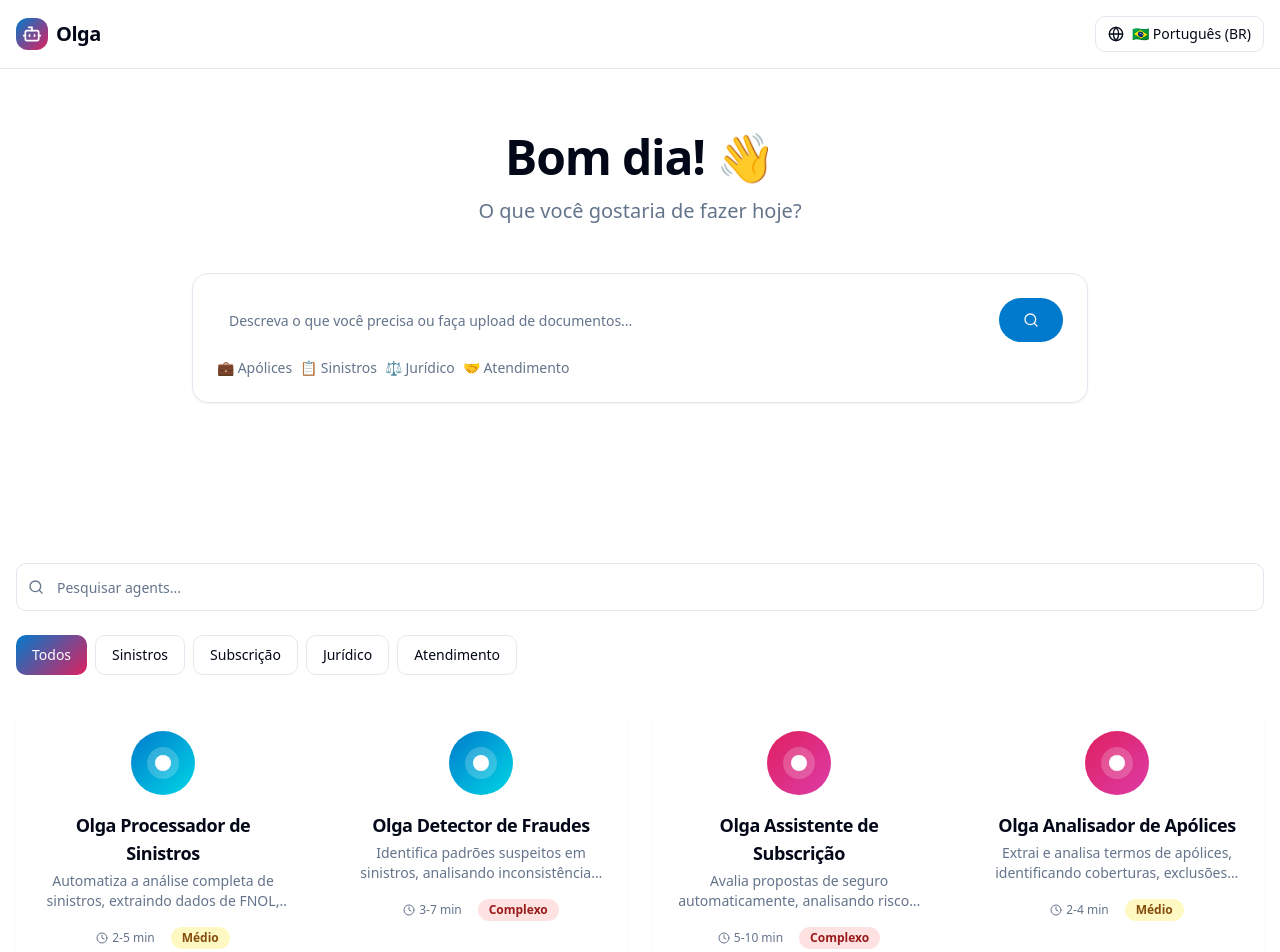
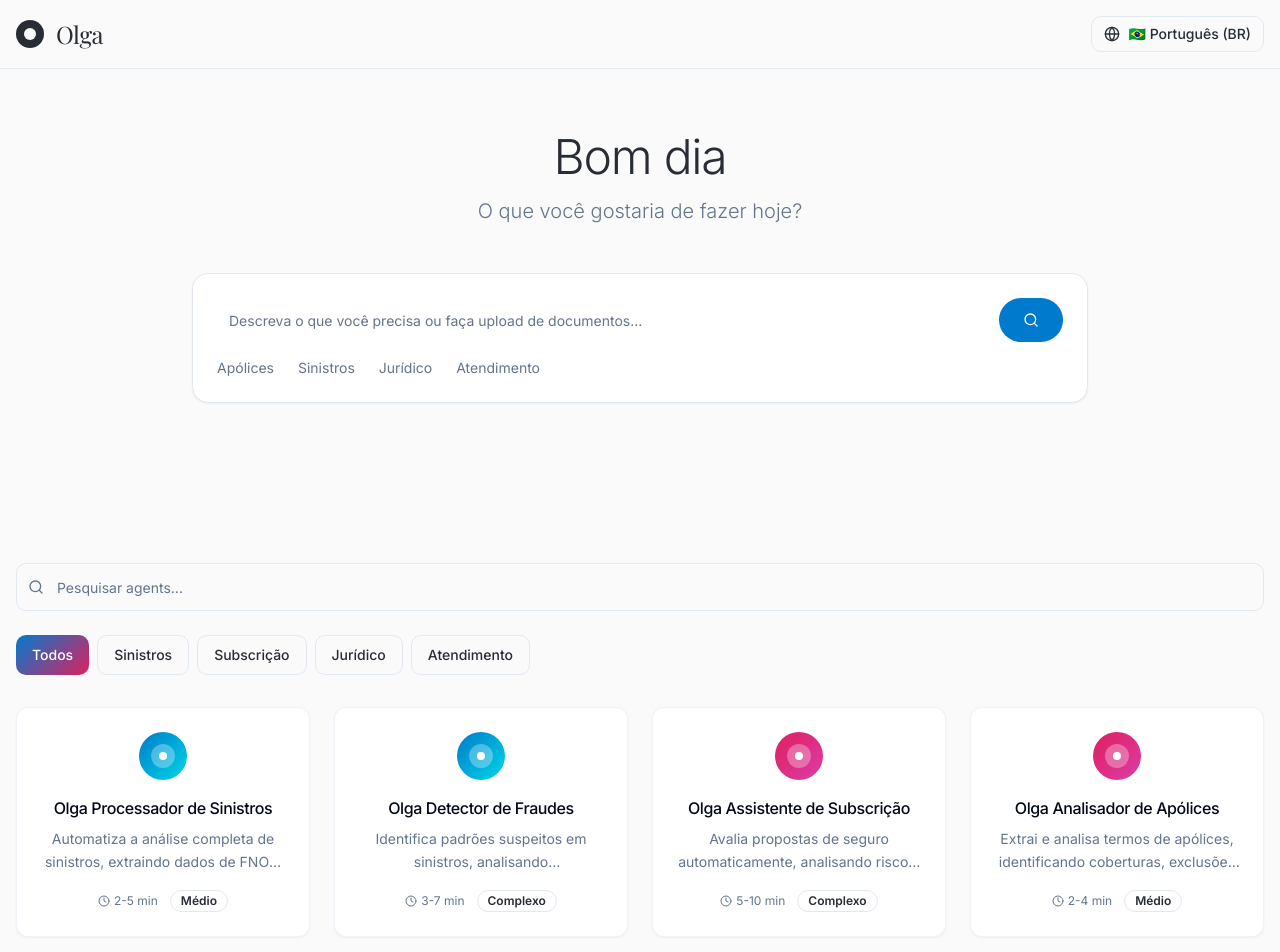
Before and after one commit to Arthur-Musa/vision-agent-recreation, a React (Vite) app: page / in a window 1280 px wide. Shown: the top 952 px of the page. Built offline with nearby package versions, Linux system fonts and the light colour scheme.

Commit message:
Refactor: Apply V7Labs visual design
Update the UI to match V7Labs' aesthetic, using the Olga logo and branding, with a clear background and a minimalist style.

```diff
--- a/index.html
+++ b/index.html
@@ -3,17 +3,20 @@
   <head>
     <meta charset="UTF-8" />
     <meta name="viewport" content="width=device-width, initial-scale=1.0" />
-    <title>vision-agent-recreation</title>
-    <meta name="description" content="Lovable Generated Project" />
-    <meta name="author" content="Lovable" />
+    <link rel="preconnect" href="https://fonts.googleapis.com">
+    <link rel="preconnect" href="https://fonts.gstatic.com" crossorigin>
+    <link href="https://fonts.googleapis.com/css2?family=Inter:wght@300;400;500;600;700&family=Playfair+Display:wght@400;500;600;700&display=swap" rel="stylesheet">
+    <title>Olga - AI Insurance Platform</title>
+    <meta name="description" content="AI-powered insurance automation platform" />
+    <meta name="author" content="Olga" />
 
-    <meta property="og:title" content="vision-agent-recreation" />
-    <meta property="og:description" content="Lovable Generated Project" />
+    <meta property="og:title" content="Olga - AI Insurance Platform" />
+    <meta property="og:description" content="AI-powered insurance automation platform" />
     <meta property="og:type" content="website" />
     <meta property="og:image" content="https://lovable.dev/opengraph-image-p98pqg.png" />
 
     <meta name="twitter:card" content="summary_large_image" />
-    <meta name="twitter:site" content="@lovable_dev" />
+    <meta name="twitter:site" content="@olga_ai" />
     <meta name="twitter:image" content="https://lovable.dev/opengraph-image-p98pqg.png" />
   </head>
 
--- a/src/components/AgentCard.tsx
+++ b/src/components/AgentCard.tsx
@@ -27,36 +27,39 @@ export const AgentCard = ({ agent, onSelect }: AgentCardProps) => {
   };
 
   return (
-    <Card className="group cursor-pointer hover:shadow-lg transition-all duration-300 border-0 bg-card/50 backdrop-blur">
+    <Card
+      className="group cursor-pointer hover:shadow-lg transition-all duration-300 border border-border/50 bg-card hover:bg-card/80"
+      onClick={() => onSelect(agent)}
+    >
       <CardContent className="p-6">
         <div className="flex flex-col items-center text-center space-y-4">
-          {/* Circular gradient icon like V7Labs */}
+          {/* Minimalist gradient icon inspired by V7Labs */}
           <div className={cn(
-            "w-16 h-16 rounded-full flex items-center justify-center",
+            "w-12 h-12 rounded-full flex items-center justify-center",
             `gradient-${agent.category}`
           )}>
-            <div className="w-8 h-8 bg-white/20 rounded-full flex items-center justify-center">
-              <div className="w-4 h-4 bg-white rounded-full"></div>
+            <div className="w-6 h-6 bg-white/30 rounded-full flex items-center justify-center">
+              <div className="w-2 h-2 bg-white rounded-full"></div>
             </div>
           </div>
 
           {/* Agent name */}
           <div>
-            <h3 className="font-semibold text-lg mb-1">{t(agent.name)}</h3>
-            <p className="text-sm text-muted-foreground line-clamp-2">
+            <h3 className="font-medium text-base mb-2">{t(agent.name)}</h3>
+            <p className="text-sm text-muted-foreground line-clamp-2 leading-relaxed">
               {t(agent.description)}
             </p>
           </div>
 
-          {/* Meta info */}
-          <div className="flex items-center gap-4 text-xs text-muted-foreground">
+          {/* Meta info - simplified */}
+          <div className="flex items-center gap-3 text-xs text-muted-foreground">
             <div className="flex items-center gap-1">
               <Clock className="h-3 w-3" />
               <span>{agent.estimatedTime}</span>
             </div>
             <Badge
-              variant="secondary"
-              className={cn("text-xs", complexityColors[agent.complexityLevel])}
+              variant="outline"
+              className="text-xs border-current/20"
             >
               {t(complexityLabels[agent.complexityLevel])}
             </Badge>
--- a/src/index.css
+++ b/src/index.css
@@ -6,9 +6,9 @@
 
 @layer base {
   :root {
-    /* Base Colors */
-    --background: 0 0% 100%;
-    --foreground: 222.2 84% 4.9%;
+    /* Base Colors - Clean minimal background */
+    --background: 0 0% 98%;
+    --foreground: 220 13% 18%;
 
     --card: 0 0% 100%;
     --card-foreground: 222.2 84% 4.9%;
@@ -126,10 +126,18 @@
 
   body {
     @apply bg-background text-foreground font-sans antialiased;
+    font-family: 'Inter', system-ui, -apple-system, sans-serif;
   }
 
   h1, h2, h3, h4, h5, h6 {
     @apply font-semibold tracking-tight;
+    font-family: 'Inter', system-ui, -apple-system, sans-serif;
+  }
+
+  .olga-logo {
+    font-family: 'Playfair Display', serif;
+    font-weight: 400;
+    letter-spacing: -0.02em;
   }
 }
 
--- a/src/pages/Index.tsx
+++ b/src/pages/Index.tsx
@@ -76,11 +76,11 @@ const Index = () => {
       <header className="border-b bg-background/95 backdrop-blur supports-[backdrop-filter]:bg-background/60 sticky top-0 z-50">
         <div className="container mx-auto px-4 py-4">
           <div className="flex items-center justify-between">
-            <div className="flex items-center space-x-2">
-              <div className="w-8 h-8 gradient-hero rounded-lg flex items-center justify-center">
-                <Bot className="h-5 w-5 text-white" />
+            <div className="flex items-center space-x-3">
+              <div className="w-7 h-7 bg-foreground rounded-full flex items-center justify-center">
+                <div className="w-3 h-3 bg-background rounded-full"></div>
               </div>
-              <h1 className="text-xl font-bold">Olga</h1>
+              <h1 className="text-2xl olga-logo text-foreground">Olga</h1>
             </div>
             <LanguageSelector />
           </div>
@@ -91,10 +91,10 @@ const Index = () => {
       <section className="py-16 bg-background">
         <div className="container mx-auto px-4">
           <div className="text-center mb-12">
-            <h1 className="text-4xl md:text-5xl font-bold mb-4 text-foreground">
-              Bom dia! 👋
+            <h1 className="text-4xl md:text-5xl font-light mb-4 text-foreground tracking-tight">
+              Bom dia
             </h1>
-            <p className="text-xl text-muted-foreground mb-8">
+            <p className="text-xl text-muted-foreground mb-8 font-light">
               O que você gostaria de fazer hoje?
             </p>
           </div>
@@ -115,11 +115,11 @@ const Index = () => {
                 </Button>
               </div>
 
-              <div className="flex items-center gap-2 mt-4 text-sm text-muted-foreground">
-                <span>💼 Apólices</span>
-                <span>📋 Sinistros</span>
-                <span>⚖️ Jurídico</span>
-                <span>🤝 Atendimento</span>
+              <div className="flex items-center gap-6 mt-4 text-sm text-muted-foreground">
+                <span>Apólices</span>
+                <span>Sinistros</span>
+                <span>Jurídico</span>
+                <span>Atendimento</span>
               </div>
             </div>
           </div>
@@ -160,8 +160,10 @@ const Index = () => {
 
         {filteredAgents.length === 0 && (
           <div className="text-center py-12">
-            <Bot className="h-12 w-12 text-muted-foreground mx-auto mb-4" />
-            <h3 className="text-lg font-semibold mb-2">
+            <div className="w-12 h-12 bg-muted rounded-full mx-auto mb-4 flex items-center justify-center">
+              <div className="w-4 h-4 bg-muted-foreground/30 rounded-full"></div>
+            </div>
+            <h3 className="text-lg font-medium mb-2">
               {t({ 'pt-BR': 'Nenhum agent encontrado', 'pt': 'Nenhum agent encontrado', 'en': 'No agents found' })}
             </h3>
             <p className="text-muted-foreground">
```
